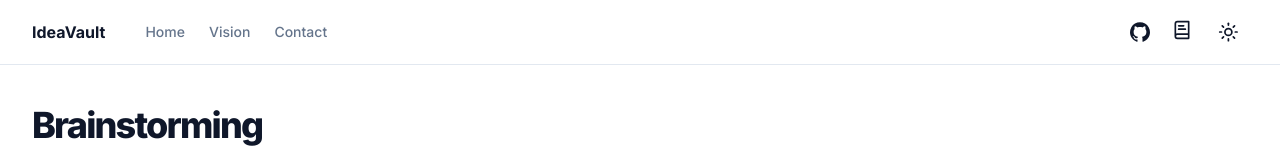
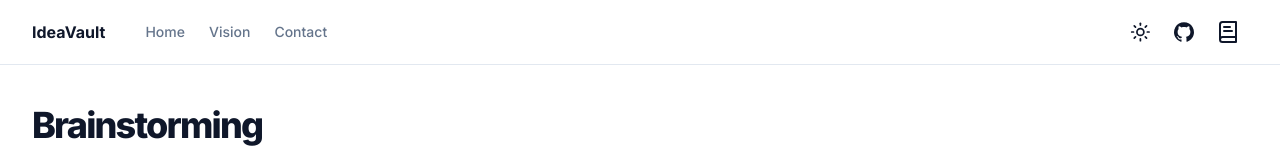
Before and after one commit to Lucas8448/IdeaVault, a Next.js app: page / in a window 1280 px wide. Shown: the top 150 px of the page. Built offline with nearby package versions, Linux system fonts and the light colour scheme; no server answers.

Commit message:
Fix icons in navbar

```diff
--- a/components/site-header.tsx
+++ b/components/site-header.tsx
@@ -13,6 +13,7 @@ export function SiteHeader() {
         <MainNav items={siteConfig.mainNav} />
         <div className="flex items-center justify-end flex-1 space-x-4">
           <nav className="flex items-center space-x-1">
+            <ThemeToggle />
             <Link
               href={siteConfig.links.github}
               target="_blank"
@@ -35,11 +36,10 @@ export function SiteHeader() {
                   variant: "ghost",
                 })}
               >
-                <Icons.docs className="w-5 h-5" />
+                <Icons.docs className="justify-center w-6 h-6 align-middle" />
                 <span className="sr-only">Docs</span>
               </div>
             </Link>
-            <ThemeToggle />
           </nav>
         </div>
       </div>
```
